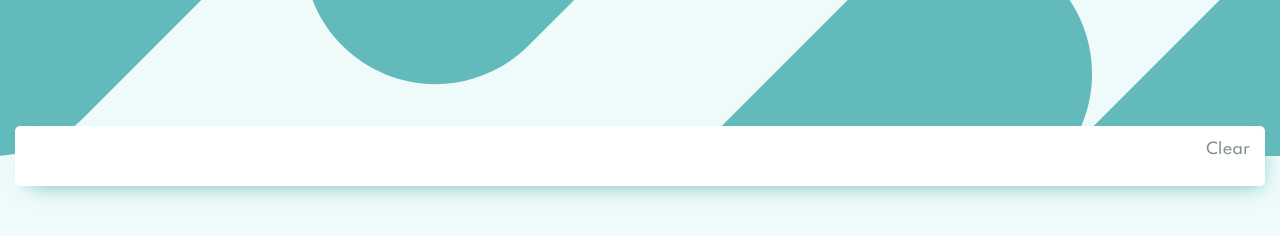
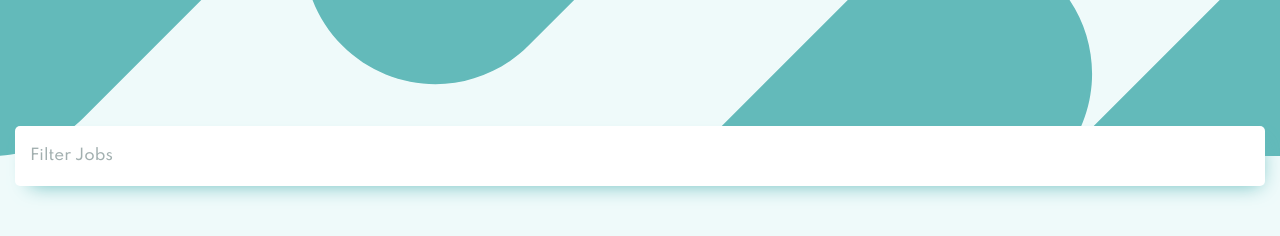
Before and after one commit to josemunozr/job-listing, a React app: page / in a window 1280 px wide. Shown: the top 236 px of the page. Built offline with nearby package versions, Linux system fonts and the light colour scheme.

Commit message:
interaction between adding and removing tag

```diff
--- a/src/components/Filter.jsx
+++ b/src/components/Filter.jsx
@@ -19,6 +19,7 @@ const BoxContainer = styled.div`
   justify-content: space-between;
   padding: 1em;
   align-items: center;
+  min-height: 60px;
 `;
 
 const ContainerFilteredTags = styled.div`
@@ -35,6 +36,18 @@ const ClearStyled = styled.p`
   }
 `;
 
+const CloseStyled = styled.p`
+  margin: 0;
+  color: var(--darkGrayingCyan);
+  cursor: pointer;
+  position: absolute;
+  bottom: 1em;
+  right: 1em;
+  &:hover {
+    text-decoration: underline;
+  }
+`;
+
 const ListTagsContainer = styled.div`
   background-color: white;
   box-shadow: 5px 9px 20px -10px #63babb;
@@ -44,6 +57,13 @@ const ListTagsContainer = styled.div`
   z-index: 1;
   display: flex;
   flex-wrap: wrap;
+  position: relative;
+`;
+
+const PlaceHolderStyled = styled.p`
+  margin: 0;
+  color: var(--darkGrayingCyan);
+  opacity: .7;
 `;
 
 const Filter = ({ tagList }) => {
@@ -65,6 +85,14 @@ const Filter = ({ tagList }) => {
     setListTagsToFilter(currentListTagstoFilter);
   }
 
+  function handleRemoveTag(tag) {
+    const currentListFilteredTags = [...filteredTags];
+    const indexTags = currentListFilteredTags.findIndex((item) => item.code === tag.code);
+    currentListFilteredTags.splice(indexTags, 1);
+    setFilteredTags(currentListFilteredTags);
+    setListTagsToFilter((listTagsToFilter) => [...listTagsToFilter, tag]);
+  }
+
   function handleClearFilteredTags() {
     setFilteredTags([]);
     setListTagsToFilter([...tagList]);
@@ -73,20 +101,30 @@ const Filter = ({ tagList }) => {
   return (
     <FilterStyled>
       <BoxContainer onClick={() => setShowListTagsToFilter(true)}>
+        {
+          filteredTags.length === 0 && (
+            <PlaceHolderStyled>Filter Jobs</PlaceHolderStyled>
+          )
+        }
         <ContainerFilteredTags>
           {
             filteredTags && filteredTags.map((tag) => (
               <Tag
                 tag={tag}
                 key={tag.code}
+                handleRemoveTag={handleRemoveTag}
                 removeActive
               />
             ))
           }
         </ContainerFilteredTags>
+        {
+          filteredTags.length > 0 && (
             <ClearStyled onClick={handleClearFilteredTags}>
               Clear
             </ClearStyled>
+          )
+        }
       </BoxContainer>
       {
         showlistTagsToFilter && listTagsToFilter && listTagsToFilter.length !== 0 && (
@@ -96,10 +134,11 @@ const Filter = ({ tagList }) => {
                 <Tag
                   tag={tag}
                   key={tag.code}
-                  handleClick={handleAddTagToFilter}
+                  handleAddTag={handleAddTagToFilter}
                 />
               ))
             }
+            <CloseStyled onClick={() => setShowListTagsToFilter(false)}>Close</CloseStyled>
           </ListTagsContainer>
 
         )
--- a/src/components/Tag.jsx
+++ b/src/components/Tag.jsx
@@ -34,11 +34,11 @@ const IconRemoveStyled = styled.div`
   cursor: pointer;
 `;
 
-const Tag = ({ tag, removeActive, handleClick }) => (
-  <TagStyled removeActive={removeActive} onClick={() => handleClick(tag)}>
+const Tag = ({ tag, removeActive, handleAddTag, handleRemoveTag }) => (
+  <TagStyled removeActive={removeActive} onClick={() => handleAddTag && handleAddTag(tag)}>
     <span>{tag.name}</span>
     {removeActive && (
-      <IconRemoveStyled>
+      <IconRemoveStyled onClick={() => handleRemoveTag && handleRemoveTag(tag)}>
         <img src={iconRemove} alt='remove' />
       </IconRemoveStyled>
     )}
```
Lines whose indentation alone changed are shown as unchanged.
